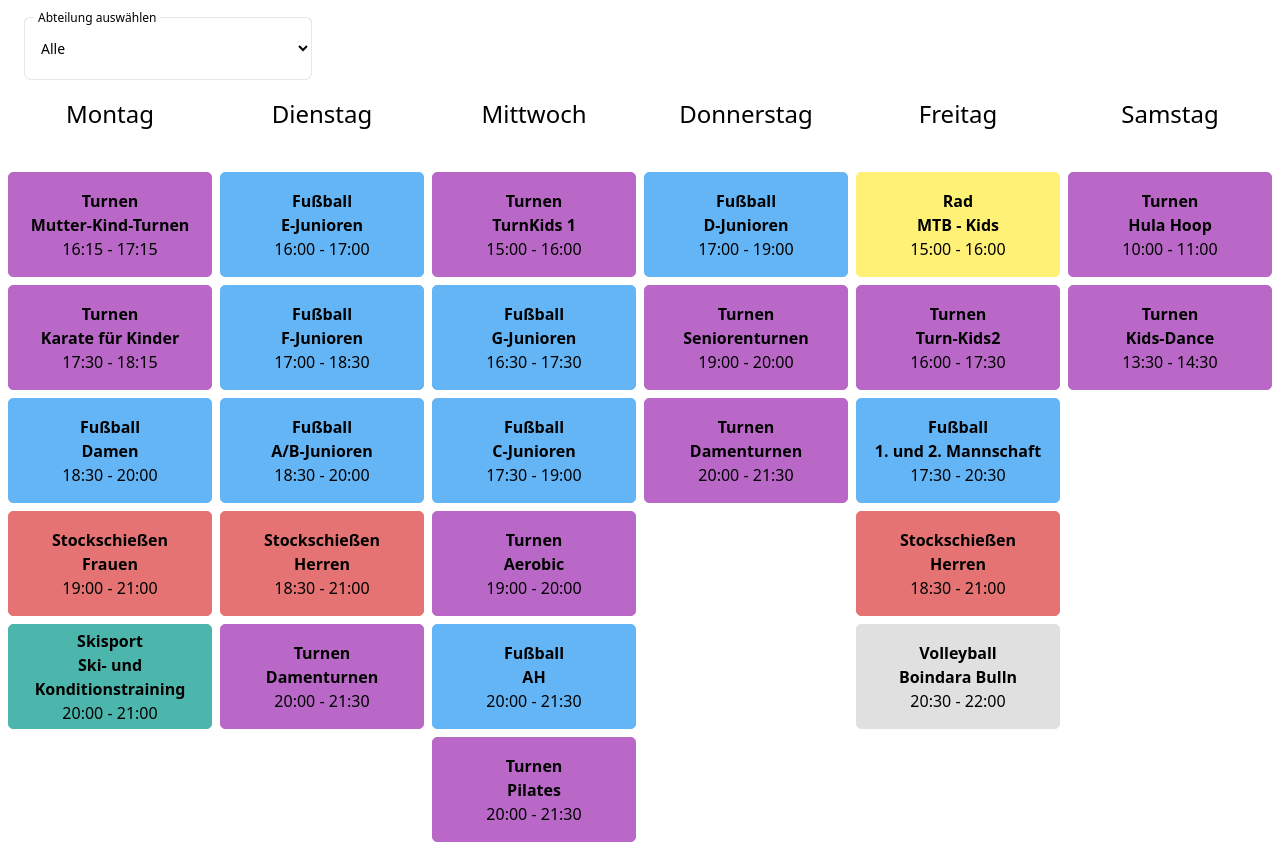
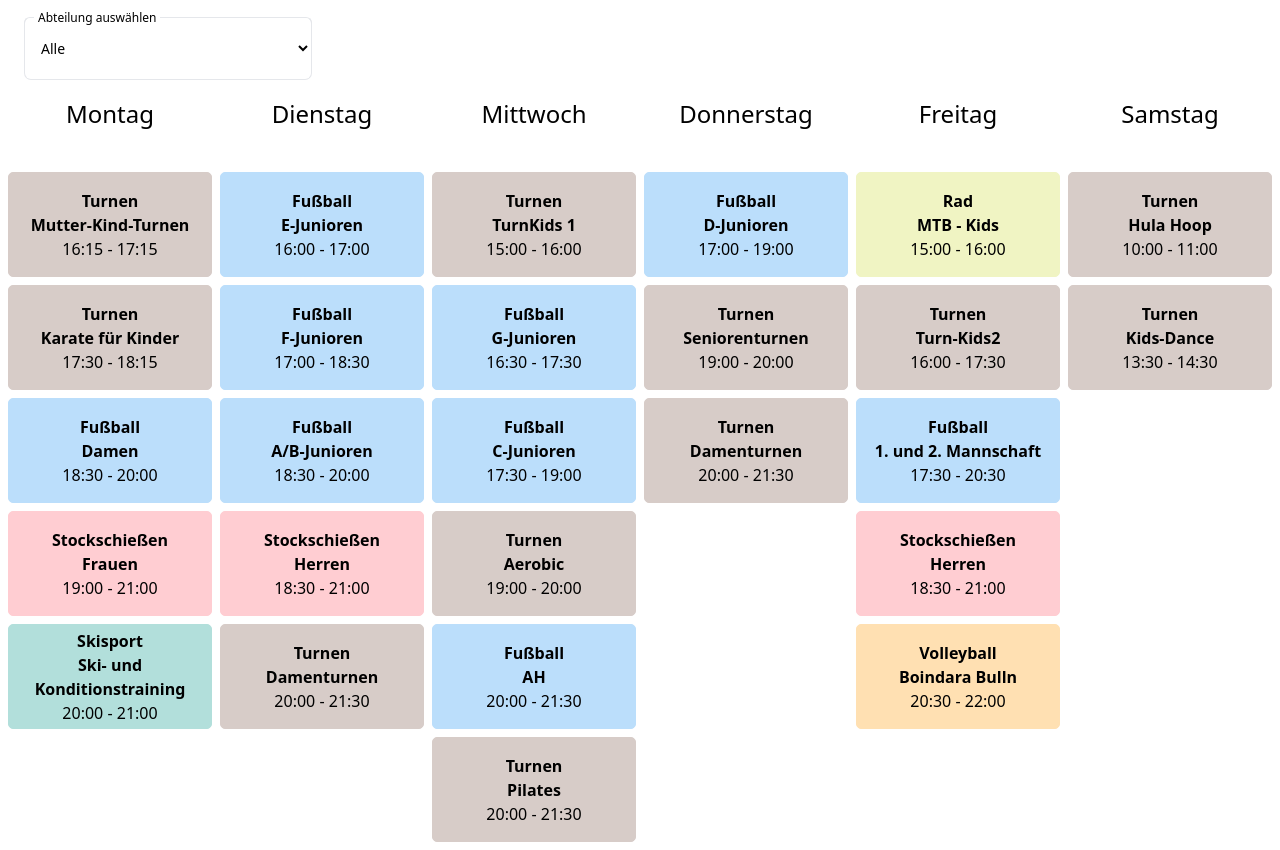
Before and after one commit to oakdan/sgp-website, a plain HTML site: page week-plan/index.html in a window 1280 px wide. Drawn offline with nearby package versions, Linux system fonts and the light colour scheme.

Commit message:
some style changes

```diff
--- a/week-plan/index.html
+++ b/week-plan/index.html
@@ -14,9 +14,9 @@
           <option value="Alle">Alle</option>
           <option value="Fußball">Fußball</option>
           <option value="Turnen">Turnen</option>
-          <option value="Ski">Ski</option>
+          <option value="Skisport">Skisport</option>
           <option value="Volleyball">Volleyball</option>
-          <option value="Fahrrad">Fahrrad</option>
+          <option value="Rad">Rad</option>
           <option value="Stockschießen">Stockschießen</option>
         </select>
         <label
--- a/week-plan/styles.css
+++ b/week-plan/styles.css
@@ -1,10 +1,10 @@
 :root {
-    --soccerColor: #64B5F6;
-    --gymnasticsColor: #BA68C8;
-    --skiColor: #4DB6AC;
-    --cycleColor: #FFF176;
-    --volleyballColor: #E0E0E0;
-    --stickShootColor: #E57373;
+    --soccerColor: #BBDEFB;
+    --gymnasticsColor: #D7CCC8;
+    --skiColor: #B2DFDB;
+    --cycleColor: #F0F4C3;
+    --volleyballColor: #FFE0B2;
+    --stickShootColor: #FFCDD2;
   }
 
   .calendar {
```
